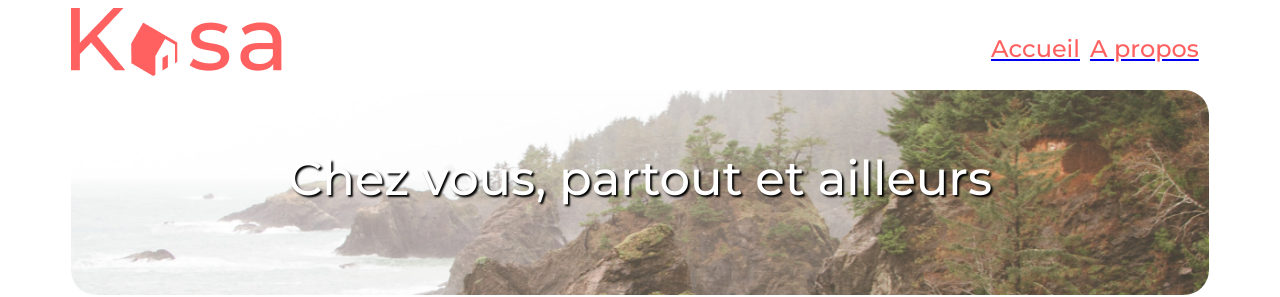
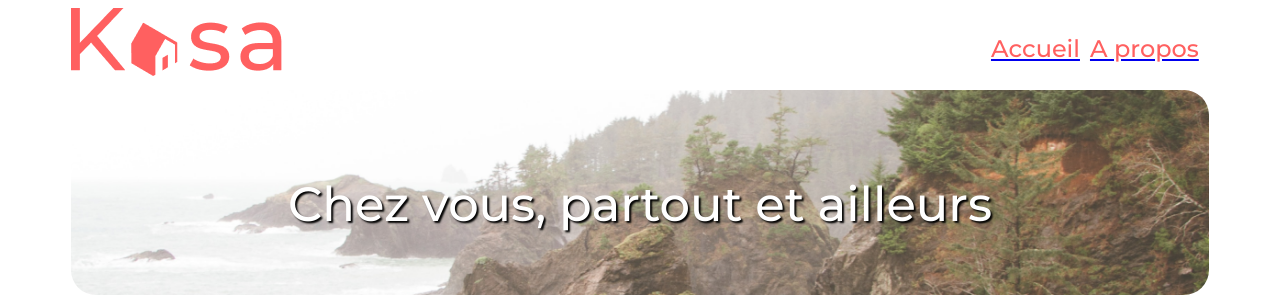
Before and after one commit to YannickMarsot/projet-7, a React (Create React App) app: page / in a window 1280 px wide. Shown: the top 297 px of the page. Built offline with nearby package versions, Linux system fonts and the light colour scheme.

Commit message:
Correction TextBanner responsive

```diff
--- a/src/Pages/Home/Home.css
+++ b/src/Pages/Home/Home.css
@@ -10,10 +10,11 @@
 }
 
 #textBanner {
+  width: 100%;
   position: absolute;
-  width: 100%;
-  top: 12%;
-  bottom: auto;
+  top: 32%;
+  left: 50%;
+  transform: translate(-50%, -50%);
   font-family: Montserrat;
   font-size: 48px;
   font-weight: 500;
@@ -59,6 +60,6 @@
 
   #textBanner {
     font-size: 17px;
-    top: 6%;
+    /* top: 6%; */
   }
 }
--- a/src/Pages/Home/Home.jsx
+++ b/src/Pages/Home/Home.jsx
@@ -18,8 +18,8 @@ function Home() {
     <div id="BigWrapper">
       <div id="BannerWrapper">
         <img src={IMG} alt="Banner" id="IMG" />
+        <p id="textBanner">Chez vous, partout et ailleurs</p>
       </div>
-      <p id="textBanner">Chez vous, partout et ailleurs</p>
       <div id="ContentWrapper">
         <DisplayCardHome data={listApparts} />
       </div>
```
